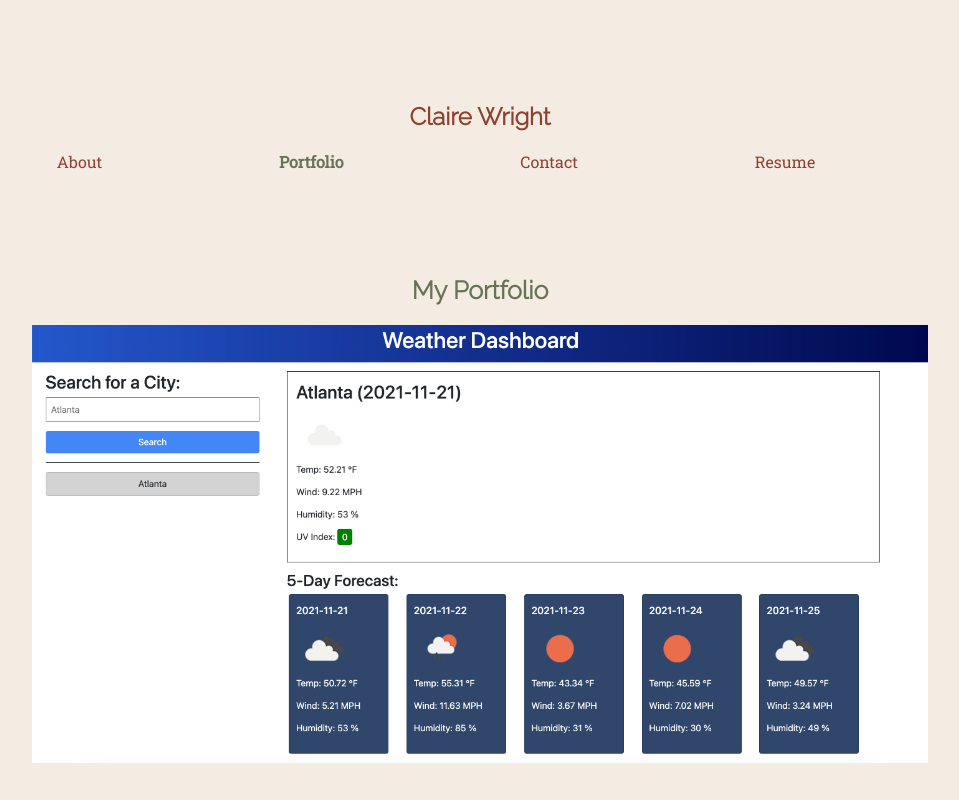
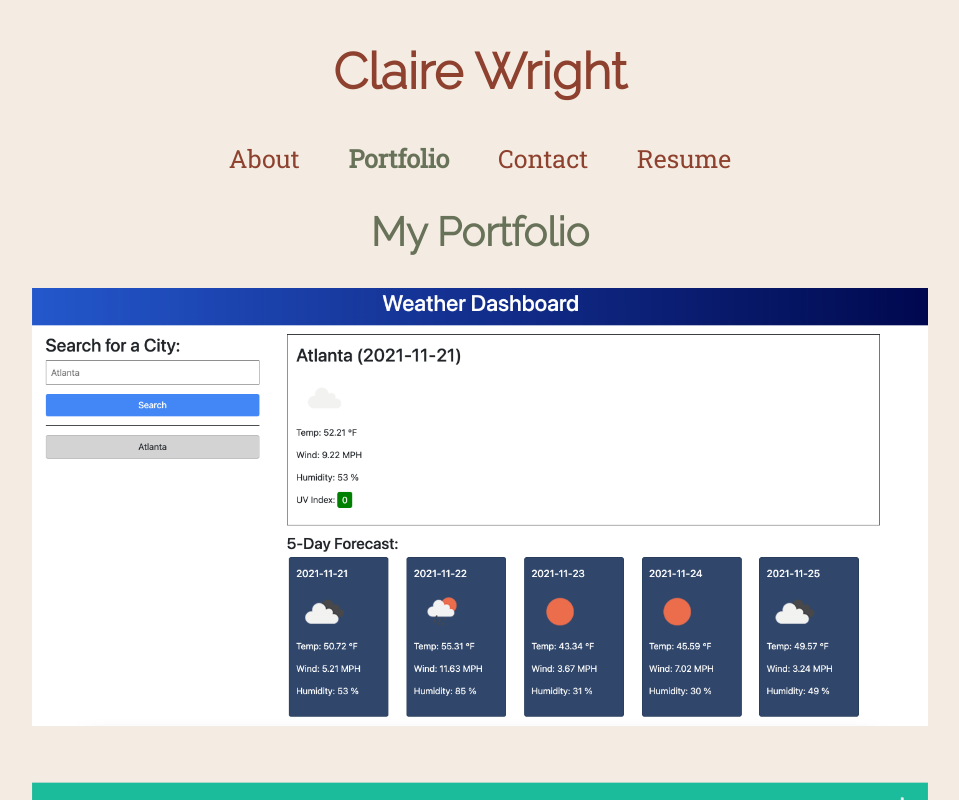
Before and after one commit to cewright98/cewright-react-portfolio, a React (Create React App) app: page / in a window 1280 px wide. Both pictures are taken after a click on the element "Portfolio". Shown: the top 800 px of the page, without its empty margins (160-1119 px from the left). Built offline with nearby package versions, Linux system fonts and the light colour scheme.

Commit message:
added media queries for tablet and desktop

```diff
--- a/src/components/About.js
+++ b/src/components/About.js
@@ -3,7 +3,7 @@ function About() {
   return (
     <section className="about">
       <h2>About Me</h2>
-      {/* insert photo here */}
+      <div className="about-container">
         <img src="/about-me-photo.png" alt="photo of Claire Wright"></img>
         <p>
           Hi! My name is Claire Wright and I am a web developer currently enrolled in the UNC Coding Boot Camp.
@@ -14,9 +14,10 @@ function About() {
           <br />
 
           Throughout my time at the UNC Boot Camp I have developed skills primarily in JavaScript.
-        I am experienced with frameworks such as Node and React, as well as with databases including MySQL and NoSQL.
+          I am experienced with frameworks such as Node and React, as well as with databases including MySQL, NoSQL, and MongoDB.
           I am also very comfortable working with tools like jQuery, Bootstrap, and Git.
         </p>
+      </div>
     </section>
   )
 }
--- a/src/components/Contact.js
+++ b/src/components/Contact.js
@@ -37,6 +37,9 @@ function Contact() {
     e.preventDefault();
     console.log(formState);
 
+    //clear form after submit
+    setFormState({ name: '', email: '', message: ''});
+
     // add functionality to store message data
   }
 
--- a/src/index.css
+++ b/src/index.css
@@ -41,6 +41,10 @@ code {
   font-family: 'Roboto Slab', serif;
 }
 
+.header ul li {
+  cursor: pointer;
+}
+
 .about {
   border-left: solid var(--color2);
   margin: 0 8% 0 8%;
@@ -74,6 +78,7 @@ h2 {
 .portfolio img {
   max-width: 70%;
   margin-bottom: 4%;
+  cursor: pointer;
 }
 
 .container img:hover {
@@ -90,6 +95,8 @@ h2 {
   left: 50%;
   transform: translate(-50%, -50%);
   opacity: 0;
+  font-weight: bold;
+  font-size: 22px;
 }
 
 .portfolio .container-text a {
@@ -146,6 +153,7 @@ h2 {
 
 .resume h3 {
   font-size: 25px;
+  text-decoration:overline;
 }
 
 .resume ul {
@@ -190,3 +198,103 @@ h2 {
   font-size: 20px;
   cursor: pointer;
 }
+
+@media only screen and (min-width: 768px) {
+  .header h1 {
+    font-size: 50px;
+  }
+
+  .header ul {
+    font-size: 30px;
+    margin-left: 25px;
+  }
+
+  h2 {
+    font-size: 40px;
+  }
+
+  .about p {
+    font-size: 22px;
+  }
+
+  .portfolio .container-text {
+    font-size: 40px;
+  }
+
+  .contact label {
+    font-size: 30px;
+  }
+
+  .contact input, .contact textarea {
+    border-radius: 5px;
+    padding: 15px;
+    margin: 12px;
+  }
+
+  .contact button {
+    padding: 25px;
+    font-size: 25px;
+    border-radius: 15px;
+  }
+
+  .resume a {
+    font-size: 25px;
+  }
+
+  .resume h3 {
+    font-size: 35px;
+  }
+
+  .resume ul {
+    margin-left: 25%;
+    font-size: 25px;
+  }
+
+  .footer li a {
+    font-size: 40px;
+    padding: 20px;
+  }
+}
+
+@media only screen and (min-width: 980px) {
+  .header {
+    font-size: 75px;
+    margin: 0;
+    padding: 0;
+  }
+
+  .header ul {
+    font-size: 25px;
+    margin-left: 300px;
+    margin-right: 340px;
+  }
+
+  .about-container {
+    display: flex;
+    justify-content: space-between;
+  }
+
+  .about img {
+    max-width: 25%;
+  }
+
+  .about p {
+    margin-left: 40px;
+  }
+
+  .error-text {
+    font-size: 25px;
+  }
+
+  .contact button {
+    margin-bottom: 60px;
+  }
+
+  .resume h3 {
+    font-size: 40px;
+  }
+
+  .resume ul {
+    margin-left: 500px;
+  }
+}
```
Lines whose indentation alone changed are shown as unchanged.
